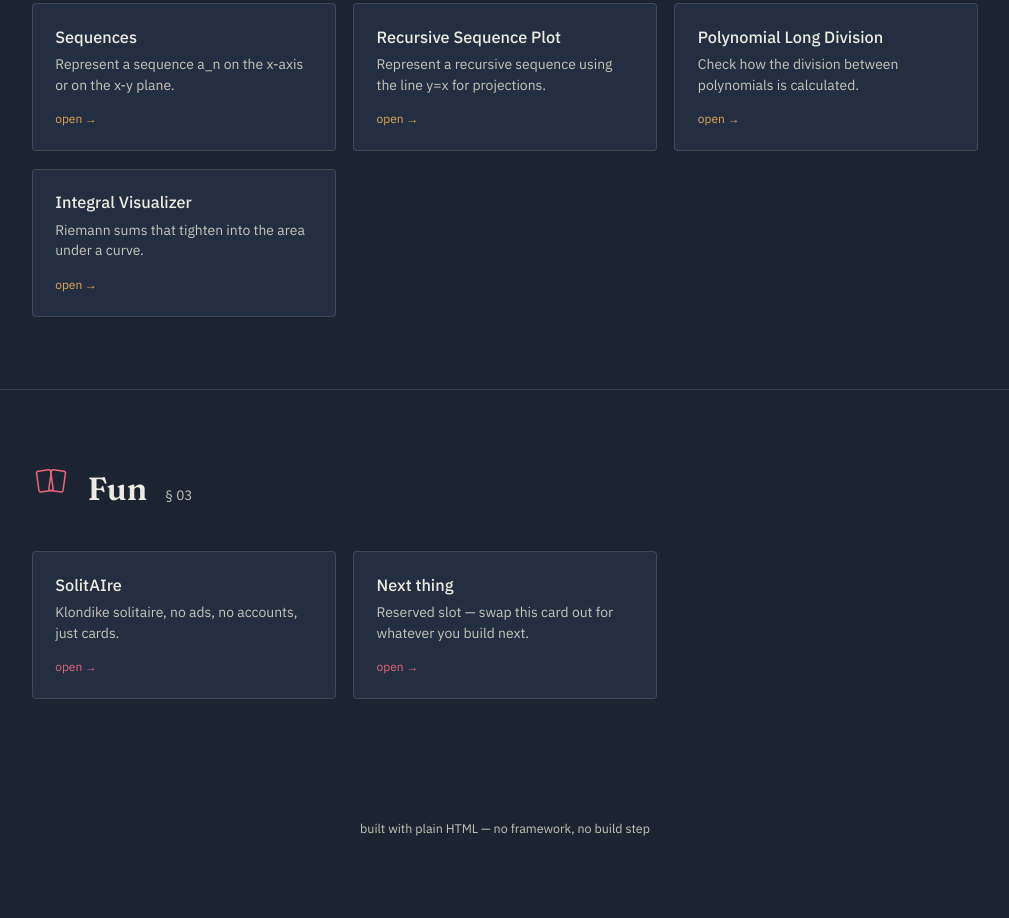
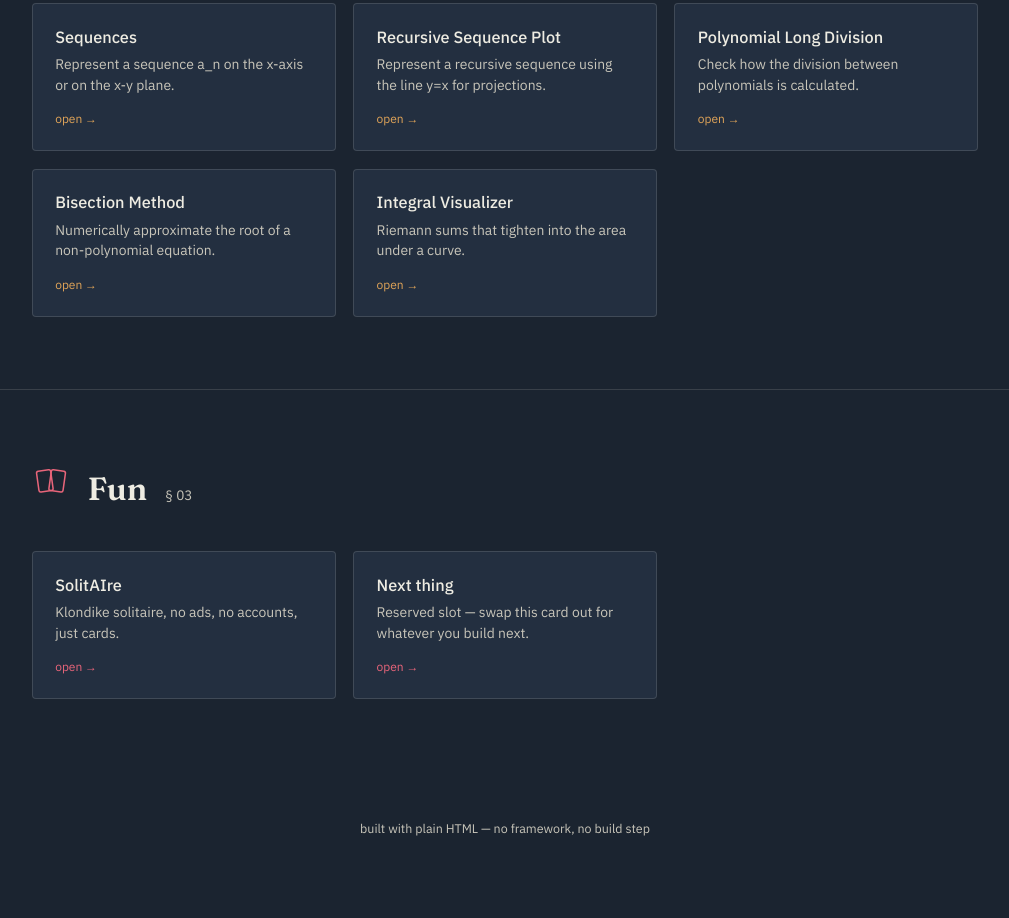
Before and after one commit to eduniba/Slop, a plain HTML site: page index.html in a window 1280 px wide. Shown: the part 1441-2359 px from the top of the page, without its empty margins (135-1144 px from the left). Drawn offline with Linux system fonts and the light colour scheme.

Commit message:
Update index.html

```diff
--- a/index.html
+++ b/index.html
@@ -223,6 +223,11 @@
       <p class="desc">Check how the division between polynomials is calculated.</p>
       <span class="go">open →</span>
     </a>
+    <a class="card" href="zero-theorem.html">
+      <span class="name">Bisection Method</span>
+      <p class="desc">Numerically approximate the root of a non-polynomial equation.</p>
+      <span class="go">open →</span>
+    </a>
     <a class="card" href="apps/calculus/integrals/index.html">
       <span class="name">Integral Visualizer</span>
       <p class="desc">Riemann sums that tighten into the area under a curve.</p>
```
